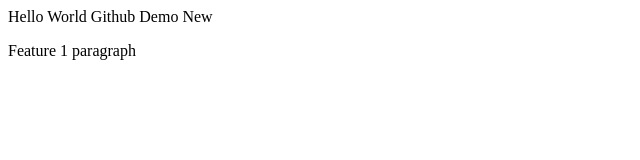
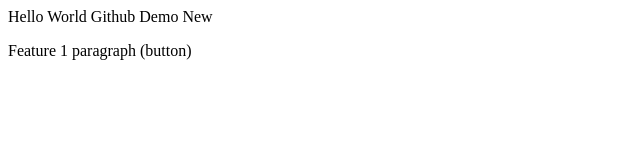
Before and after one commit to Krishna07-developer/github-demo, a plain HTML site: page index.html in a window 1280 px wide. Shown: the full height of the page, 0-640 px from the left. Drawn offline with Linux system fonts and the light colour scheme.

```diff
--- a/index.html
+++ b/index.html
@@ -1,2 +1,2 @@
 <p>Hello World Github Demo New</p>
-<p>Feature 1 paragraph</p>
+<p>Feature 1 paragraph (button)</p>
```
